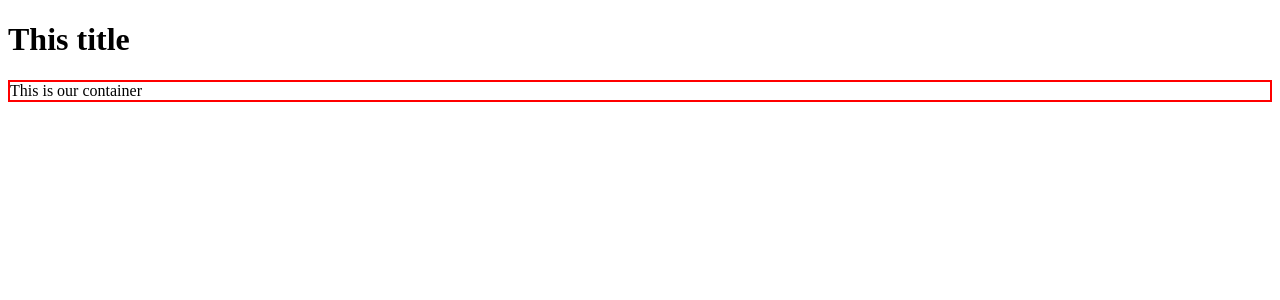
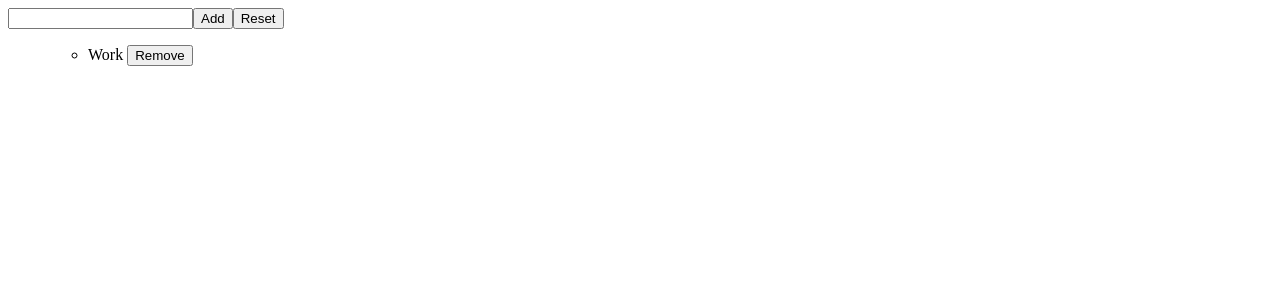
Before and after one commit to SuleymanAmangeldiyev/re_done_develhope_ex, a React (Create React App) app: page / in a window 1280 px wide. Shown: the top 300 px of the page. Built offline with nearby package versions, Linux system fonts and the light colour scheme.

Commit message:
the ex: 40 (render-props-01) has done

```diff
--- a/src/App.jsx
+++ b/src/App.jsx
@@ -1,13 +1,25 @@
 import React, { Component } from "react";
-import Container from "./Container";
-
+import TodoList from "./TodoList";
 export class App extends Component {
   render() {
+
+    const show = (items, callback) => {
+      return (
+        <ul>
+          { items.map((item) => (
+              <li key={item}>
+                {item} <button onClick={() => callback(item)}>Remove</button>
+              </li>
+            ))}
+        </ul>
+      );
+    };
+
     return (
       <div>
-        <Container title="This title">
-          <div className="container">This is our container</div>
-        </Container>
+       <TodoList shows={show}/>
+
+
       </div>
     );
   }
@@ -15,6 +27,6 @@ export class App extends Component {
 
 export default App;
 
-// the ex: 39  (Component Composition - 02)
+// the ex: 40  (Render-Props-01)
 
-// Modify the Container component so that it can display a title received within the title prop.
+// Modify the TodoList component so that, instead of rendering the items array within the ul tag, it calls the function passed to its render prop, passing it the items array as a parameter, as well as the function required to delete the item. Pass a render prop to the TodoList component to correctly render and interact with the items array
--- a/src/TodoList.jsx
+++ b/src/TodoList.jsx
@@ -1,6 +1,6 @@
 import React, { useRef, useState } from "react";
 
-export default function TodoList() {
+export default function TodoList({shows}) {
   const [items, setItems] = useState(["Work"]);
   const todoRef = useRef();
 
@@ -22,6 +22,7 @@ export default function TodoList() {
     });
   };
 
+
   return (
     <div>
       <form onSubmit={formADD}>
@@ -31,15 +32,9 @@ export default function TodoList() {
       </form>
 
       <ul>
-        {
-          items.map((item) => (
-            <li key={item}>
-              {item}
-              <button onClick={() => remove(item)}>
-                Remove
-              </button>
-            </li>
-          ))}
+
+           {shows(items, remove)}
+
       </ul>
     </div>
   );
```
